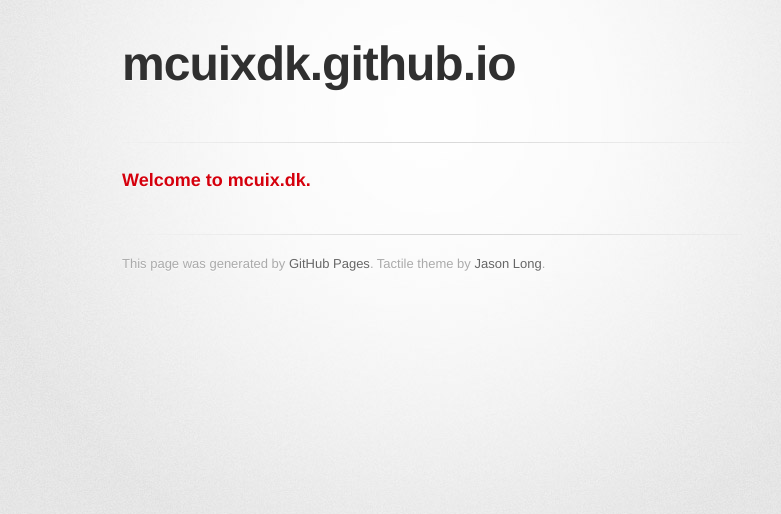
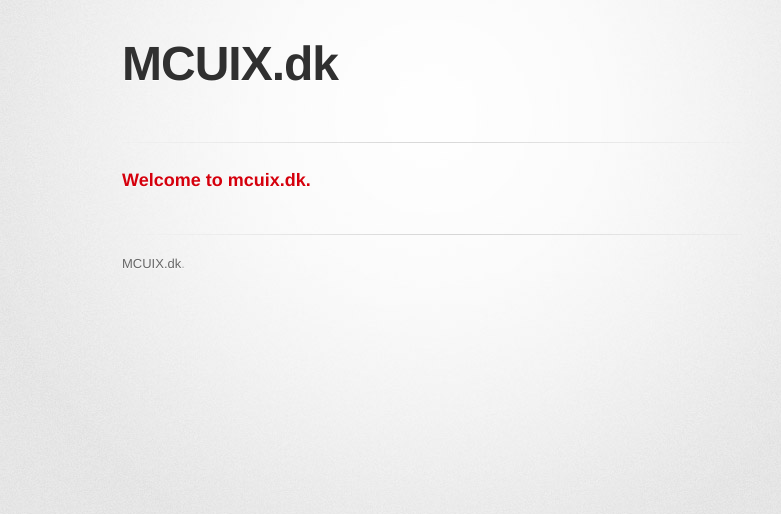
Before and after one commit to mcuixdk/mcuixdk.github.io, a plain HTML site: page index.html in a window 1280 px wide. Shown: the whole page, without its empty margins (208-989 px from the left). Drawn offline with Linux system fonts and the light colour scheme; a web font is replaced by a local one.

Commit message:
Update index.html

```diff
--- a/index.html
+++ b/index.html
@@ -18,7 +18,7 @@
       <div class="inner">
 
         <header>
-          <h1>mcuixdk.github.io</h1>
+          <h1>MCUIX.dk</h1>
           <h2></h2>
         </header>
         <hr>
@@ -29,7 +29,7 @@
         </section>
 
         <footer>
-          This page was generated by <a href="https://pages.github.com">GitHub Pages</a>. Tactile theme by <a href="https://twitter.com/jasonlong">Jason Long</a>.
+        <a href="https://mcuix.dk">MCUIX.dk</a>.
         </footer>
 
 
```
